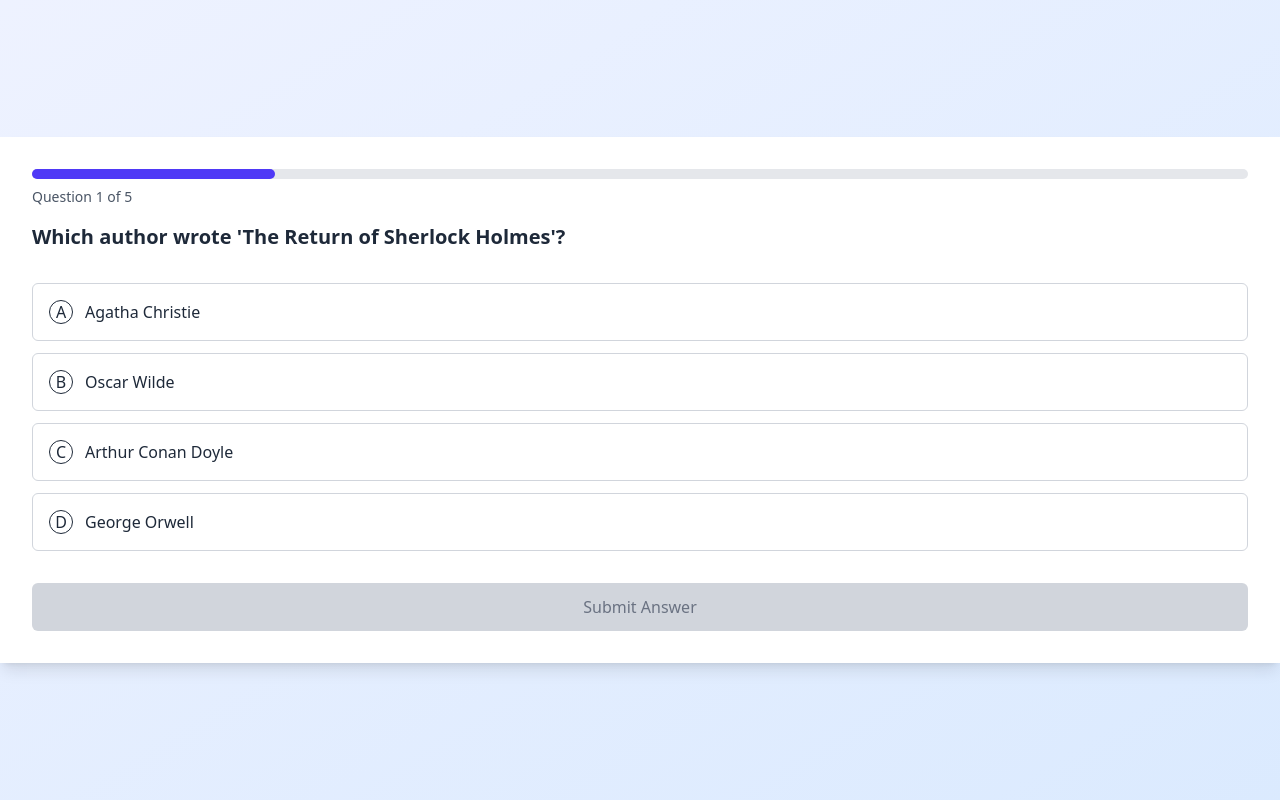
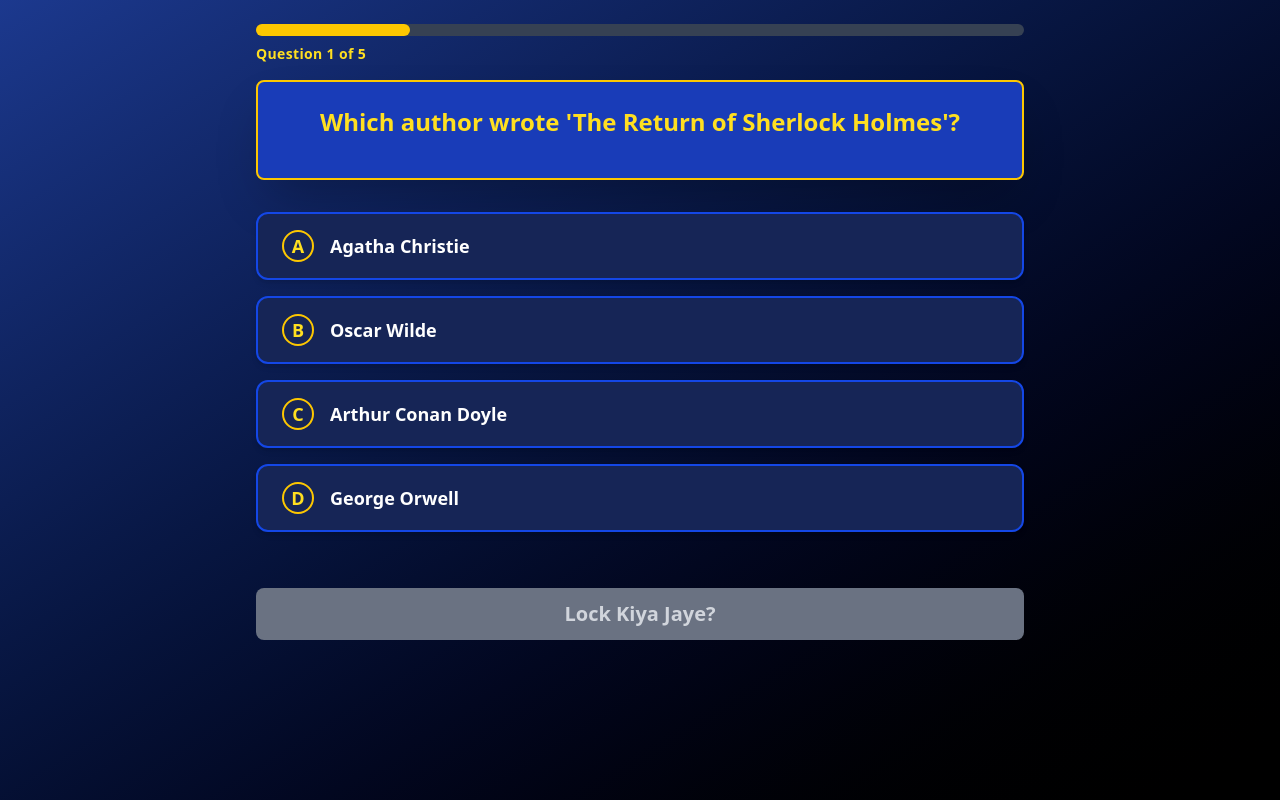
Before and after one commit to aniketraut16/Quiz, a Next.js app: page / in a window 1280 px wide. Both pictures are taken after typing "Sample" into the empty fields and a click on the button "LOCK KIYA JAYE?". Built offline with nearby package versions, Linux system fonts and the light colour scheme.

Commit message:
Redesigned the Quiz Page

```diff
--- a/src/components/QuizScreen.tsx
+++ b/src/components/QuizScreen.tsx
@@ -16,46 +16,35 @@ export default function QuizScreen({ questions, answers, onAnswerSubmit }: QuizS
 
     const currentQuestion = questions[currentQuestionIndex];
 
-    // Find if this question already has an answer
     const existingAnswer = answers.find(
         (a) => a.questionId === currentQuestion.id
     );
 
-    // Track progress
     const progress = ((currentQuestionIndex + 1) / questions.length) * 100;
 
     const handleAnswerSelect = (answer: string) => {
-        if (!isAnswerSubmitted) {
-            setSelectedAnswer(answer);
-        }
+        if (!isAnswerSubmitted) setSelectedAnswer(answer);
     };
 
     const handleNextQuestion = () => {
-        // Submit the answer if not already submitted
         if (!isAnswerSubmitted && selectedAnswer) {
             onAnswerSubmit(currentQuestion.id, selectedAnswer);
             setIsAnswerSubmitted(true);
 
-            // If this is the last question, we don't navigate to the next one
-            if (currentQuestionIndex === questions.length - 1) {
-                return;
-            }
+            if (currentQuestionIndex === questions.length - 1) return;
 
-            // Short delay before moving to the next question
             setTimeout(() => {
                 setCurrentQuestionIndex((prev) => prev + 1);
                 setSelectedAnswer(null);
                 setIsAnswerSubmitted(false);
             }, 1000);
         } else if (currentQuestionIndex < questions.length - 1) {
-            // If already submitted, just move to the next question
             setCurrentQuestionIndex((prev) => prev + 1);
             setSelectedAnswer(null);
             setIsAnswerSubmitted(false);
         }
     };
 
-    // Handle case where we already have an answer for this question
     useEffect(() => {
         if (existingAnswer) {
             setSelectedAnswer(existingAnswer.selectedAnswer);
@@ -69,58 +58,59 @@ export default function QuizScreen({ questions, answers, onAnswerSubmit }: QuizS
     const isLastQuestion = currentQuestionIndex === questions.length - 1;
 
     return (
-        <div className="p-8">
+        <div className="min-h-screen bg-gradient-to-br from-blue-900 to-black text-white p-6 font-semibold">
+            <div className="max-w-3xl mx-auto space-y-8">
                 <div className="mb-4">
-                <div className="w-full bg-gray-200 rounded-full h-2.5">
+                    <div className="w-full bg-gray-700 rounded-full h-3">
                         <div
-                        className="bg-indigo-600 h-2.5 rounded-full transition-all duration-300"
+                            className="bg-yellow-400 h-3 rounded-full transition-all duration-300"
                             style={{ width: `${progress}%` }}
                         ></div>
                     </div>
-                <div className="flex justify-between mt-2 text-sm text-gray-600">
+                    <div className="flex justify-between mt-2 text-sm text-yellow-300 tracking-wide">
                         <span>Question {currentQuestionIndex + 1} of {questions.length}</span>
                     </div>
                 </div>
 
-            <div className="mb-8">
-                <h2 className="text-xl font-semibold text-gray-800 mb-2">
+                <div className="bg-blue-800 rounded-lg p-6 shadow-2xl border-2 border-yellow-400">
+                    <h2 className="text-2xl text-yellow-300 text-center font-bold mb-4">
                         {currentQuestion.question}
                     </h2>
                 </div>
 
-            <div className="space-y-3 mb-8">
+                <div className="grid grid-cols-1 gap-4">
                     {currentQuestion.allAnswers?.map((answer, index) => {
                         const isSelected = selectedAnswer === answer;
                         const isCorrect = isAnswerSubmitted && answer === currentQuestion.correctAnswer;
                         const isIncorrect = isAnswerSubmitted && isSelected && !isCorrect;
 
-                    let buttonClasses = "w-full text-left p-4 rounded-md border transition-all duration-200 ";
+                        let buttonClasses = "py-4 px-6 rounded-xl border-2 text-lg transition-all duration-300 shadow-md ";
 
                         if (isSelected) {
-                        buttonClasses += isAnswerSubmitted
-                            ? isCorrect
-                                ? "bg-green-100 border-green-400 text-green-800 "
-                                : "bg-red-100 border-red-400 text-red-800 "
-                            : "bg-indigo-100 border-indigo-400 text-indigo-800 ";
+                            if (isAnswerSubmitted) {
+                                buttonClasses += isCorrect
+                                    ? "bg-green-600 border-green-300 text-white"
+                                    : "bg-red-600 border-red-300 text-white";
+                            } else {
+                                buttonClasses += "bg-yellow-500 border-yellow-300 text-black";
+                            }
                         } else if (isAnswerSubmitted && isCorrect) {
-                        buttonClasses += "bg-green-100 border-green-400 text-green-800 ";
+                            buttonClasses += "bg-green-600 border-green-300 text-white";
                         } else {
-                        buttonClasses += "bg-white border-gray-300 text-gray-800 hover:bg-gray-50 ";
+                            buttonClasses += "bg-blue-950 border-blue-700 hover:bg-blue-800";
                         }
 
                         return (
                             <button
                                 key={index}
                                 onClick={() => handleAnswerSelect(answer)}
-                            className={buttonClasses}
+                                className={`${buttonClasses} flex items-center gap-4`}
                                 disabled={isAnswerSubmitted}
                             >
-                            <div className="flex items-center">
-                                <span className="w-6 h-6 flex items-center justify-center rounded-full border border-current mr-3">
+                                <span className="w-8 h-8 flex items-center justify-center rounded-full border-2 border-yellow-400 text-yellow-300 font-bold">
                                     {String.fromCharCode(65 + index)}
                                 </span>
-                                <span>{answer}</span>
-                            </div>
+                                <span className="flex-1 text-left">{answer}</span>
                             </button>
                         );
                     })}
@@ -129,17 +119,19 @@ export default function QuizScreen({ questions, answers, onAnswerSubmit }: QuizS
                 <button
                     onClick={handleNextQuestion}
                     disabled={!selectedAnswer}
-                className={`w-full py-3 px-4 rounded-md transition-colors duration-300 font-medium focus:outline-none focus:ring-2 focus:ring-indigo-500 focus:ring-offset-2 ${selectedAnswer
-                        ? "bg-indigo-600 text-white hover:bg-indigo-700"
-                        : "bg-gray-300 text-gray-500 cursor-not-allowed"
+                    className={`w-full py-3 mt-6 rounded-lg text-xl font-bold transition-all duration-300
+                        ${selectedAnswer
+                            ? "bg-yellow-400 text-black hover:bg-yellow-300"
+                            : "bg-gray-500 text-gray-300 cursor-not-allowed"
                         }`}
                 >
                     {isAnswerSubmitted
                         ? isLastQuestion
                             ? "See Results"
                             : "Next Question"
-                    : "Submit Answer"}
+                        : "Lock Kiya Jaye?"}
                 </button>
+            </div>
         </div>
     );
 }
```
Lines whose indentation alone changed are shown as unchanged.
